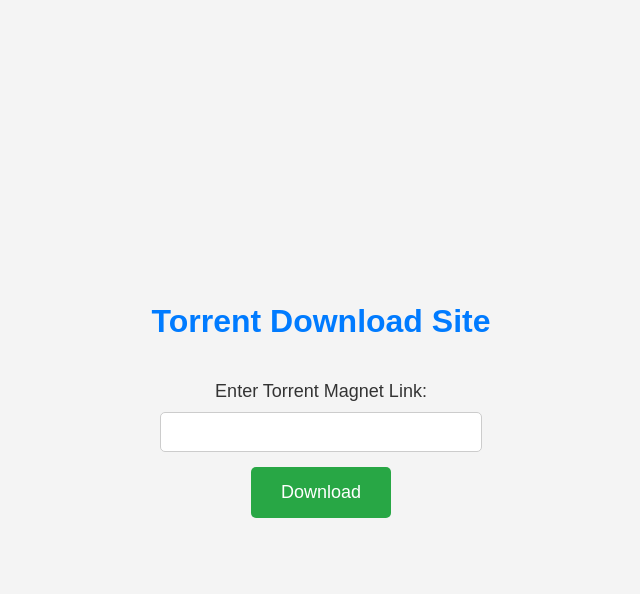
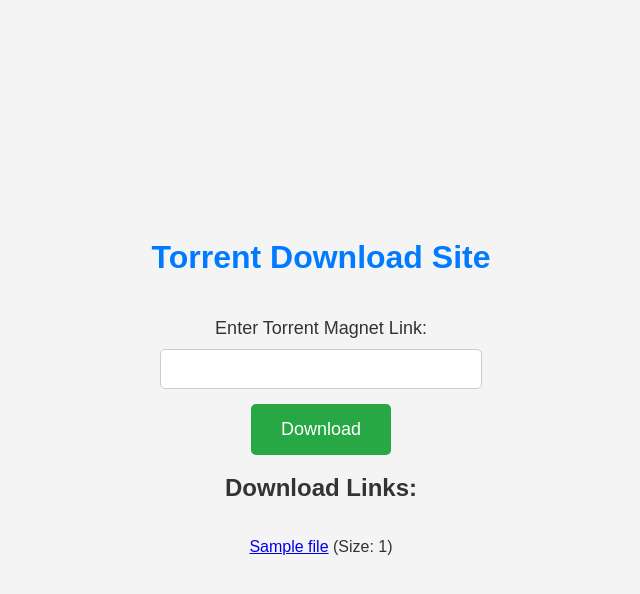
Before and after one commit to PeterPark07/Torrent-downoad-webapp, a Flask app: template templates/index.html in a window 1280 px wide. Shown: the top 594 px of the page, without its empty margins (319-959 px from the left). Run offline with Flask 3, Linux system fonts and the light colour scheme; the template is opened without the code that fills it: most values are stand-ins (such as "Sample title", 1, 10 or a date in 2020).

Commit message:
Update index.html

```diff
--- a/templates/index.html
+++ b/templates/index.html
@@ -82,7 +82,7 @@
         <button type="submit">Download</button>
     </form>
 
-    {% if download_links %}
+    {% if file_data %}
         <h2>Download Links:</h2>
         <ul>
             {% for link, name, size in file_data %}
```
